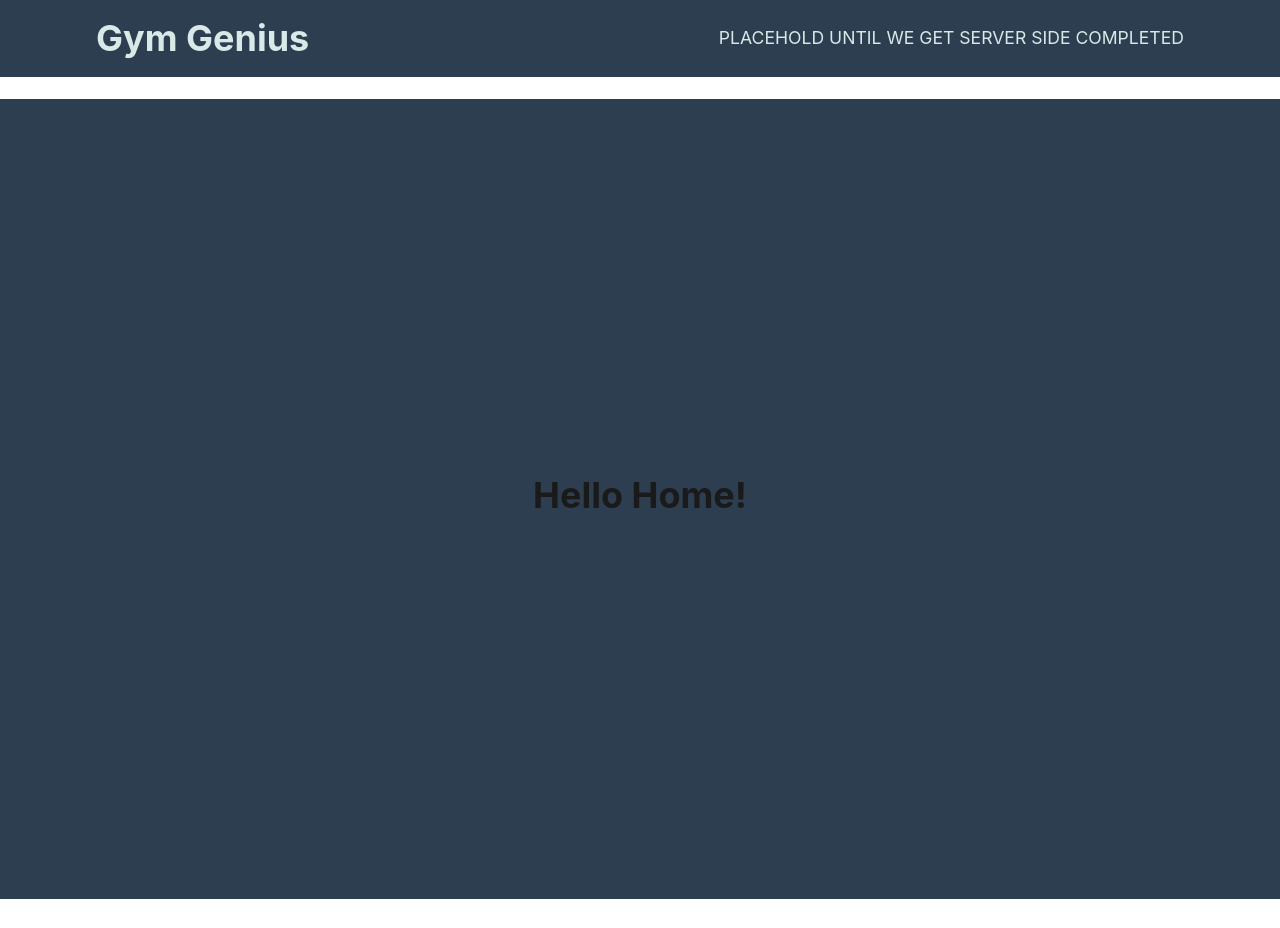
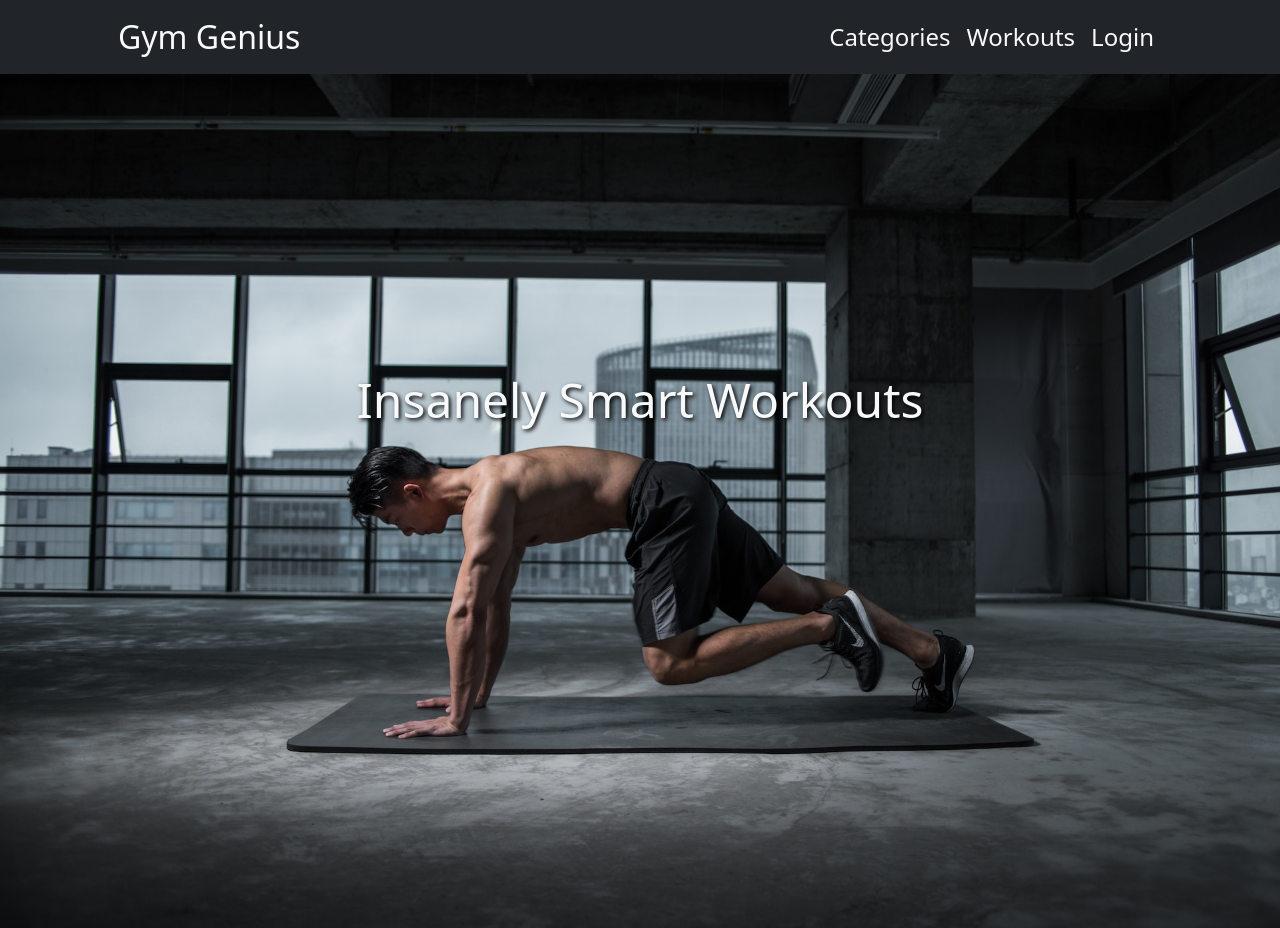
Before and after one commit to DevStar0802/gym-genius, a React (Create React App) app in the folder client/: page / in a window 1280 px wide. Before the commit the page ends 899 px from the top, so only its background shows below. Built offline with nearby package versions, Linux system fonts and the light colour scheme.

Commit message:
home page and nav created

```diff
--- a/client/src/App.js
+++ b/client/src/App.js
@@ -1,6 +1,8 @@
 import React from 'react';
 import { BrowserRouter as Router, Routes, Route } from 'react-router-dom';
 import { ApolloClient, ApolloProvider, InMemoryCache } from '@apollo/client';
+import 'bootstrap/dist/css/bootstrap.min.css';
+import * as bootstrap from 'bootstrap'
 import Home from './pages/Home'
 import Calendar from './pages/Calendar'
 import Signup from './pages/signUp'
@@ -18,7 +20,6 @@ function App() {
     <ApolloProvider client={client}>
       <Router>
         <Navbar />
-        <div className="flex-column justify-center align-center min-100-vh bg-primary">
         <Routes>
           <Route
             path="/"
@@ -41,7 +42,6 @@ function App() {
             element={<Signup />}
           />
         </Routes>
-        </div>
       </Router>
     </ApolloProvider>
   );
--- a/client/src/components/Header/index.js
+++ b/client/src/components/Header/index.js
@@ -3,15 +3,27 @@ import { Link } from 'react-router-dom';
 
 const Header = () => {
   return (
-    <header className="bg-primary text-light mb-4 py-3 flex-row align-center">
-      <div className="container flex-row justify-space-between-lg justify-center align-center">
-        <Link className="text-light" to="/">
-          <h1 className="m-0">Gym Genius</h1>
+    <nav className="navbar navbar-expand-lg navbar-dark bg-dark py-2 " id="mainNav">
+      <div className="container px-4 px-lg-5">
+        <Link to="/" className='text-decoration-none navbar-brand text-light fs-2' href="#page-top">
+          Gym Genius
         </Link>
-        <p className="m-0">PLACEHOLD UNTIL WE GET SERVER SIDE COMPLETED</p>
+        <button className="navbar-toggler navbar-toggler-right" type="button" data-bs-toggle="collapse"
+          data-bs-target="#navbarResponsive" aria-controls="navbarResponsive" aria-expanded="false"
+          aria-label="Toggle navigation">
+          Menu
+          <i className="fas fa-bars"></i>
+        </button>
+        <div className="collapse navbar-collapse" id="navbarResponsive">
+          <ul className="navbar-nav ms-auto fs-4">
+            <li className="nav-item"><Link className="nav-link text-light text-decoration-none" to="" href="" id="">Categories</Link></li>
+            <li className="nav-item"><Link className="nav-link text-light text-decoration-none" to="" href="#" id="">Workouts</Link></li>
+            <li className="nav-item"><Link className="nav-link text-light text-decoration-none" to="" href="" id="">Login</Link></li>
+          </ul>
+        </div>
       </div>
-    </header>
-  );
+    </nav>
+  )
 };
 
 export default Header;
--- a/client/src/pages/Home.js
+++ b/client/src/pages/Home.js
@@ -1,53 +1,16 @@
 import { Link } from 'react-router-dom';
-// import { useQuery } from '@apollo/client';
-// import { QUERY_MATCHUPS } from '../utils/queries';
+import homeHero from '../images/home-hero.jpg';
+import './homepage.css'
 
 const Home = () => {
-  // const { loading, data } = useQuery(QUERY_MATCHUPS, {
-  //   fetchPolicy: "no-cache"
-  // });
+  return (
+    <section className='bg-dark'>
+      <div>
+        <h1 className='text-light text-center'>Insanely Smart Workouts</h1>
+        <img src={homeHero} alt="man working out" className='w-100' />
+      </div>
 
-  // const matchupList = data?.matchups || [];
-
-  //   return (
-  //     <div className="card bg-white card-rounded w-50">
-  //       <div className="card-header bg-dark text-center">
-  //         <h1>Welcome to Gym Genius!</h1>
-  //       </div>
-  //       <div className="card-body m-5">
-  //         <h2>Here is a list of matchups you can vote on:</h2>
-  //         {loading ? (
-  //           <div>Loading...</div>
-  //         ) : (
-  //           <ul className="square">
-  //             {matchupList.map((workout) => {
-  //               return (
-  //                 <li key={workout._id}>
-  //                   <Link to={{ pathname: `/workout/${workout._id}` }}>
-  //                     Test
-  //                   </Link>
-  //                 </li>
-  //               );
-  //             })}
-  //           </ul>
-  //         )}
-  //       </div>
-  //       <div className="card-footer text-center m-3">
-  //         <h2>Ready to create your own profile?</h2>
-  //         {/* Need to create this section */}
-  //         <Link to="/createprofile">
-  //           <button className="btn btn-lg btn-danger">Create Profile!</button>
-  //         </Link>
-  //       </div>
-  //     </div>
-  //   );
-  // };
-
-
-  return (
-    <div>
-      <h1>Hello Home!</h1>
-    </div>
+    </section>
   )
 }
 
--- /dev/null
+++ b/client/src/pages/homepage.css
@@ -0,0 +1,15 @@
+h1 {
+    position: absolute;
+    /* Position the h1 absolutely within the container */
+    top: 50%;
+    /* Position the top of the h1 at the vertical center of the container */
+    left: 50%;
+    /* Position the left side of the h1 at the horizontal center of the container */
+    transform: translate(-50%, -50%);
+    /* Use translate to center the h1 precisely */
+    font-size: 48px;
+    /* Corrected CSS */
+    text-shadow: 2px 2px 4px #000000;
+
+
+}
```
Also changed, not shown: client/src/images/home-hero.jpg (added). Lines whose indentation alone changed are shown as unchanged.
